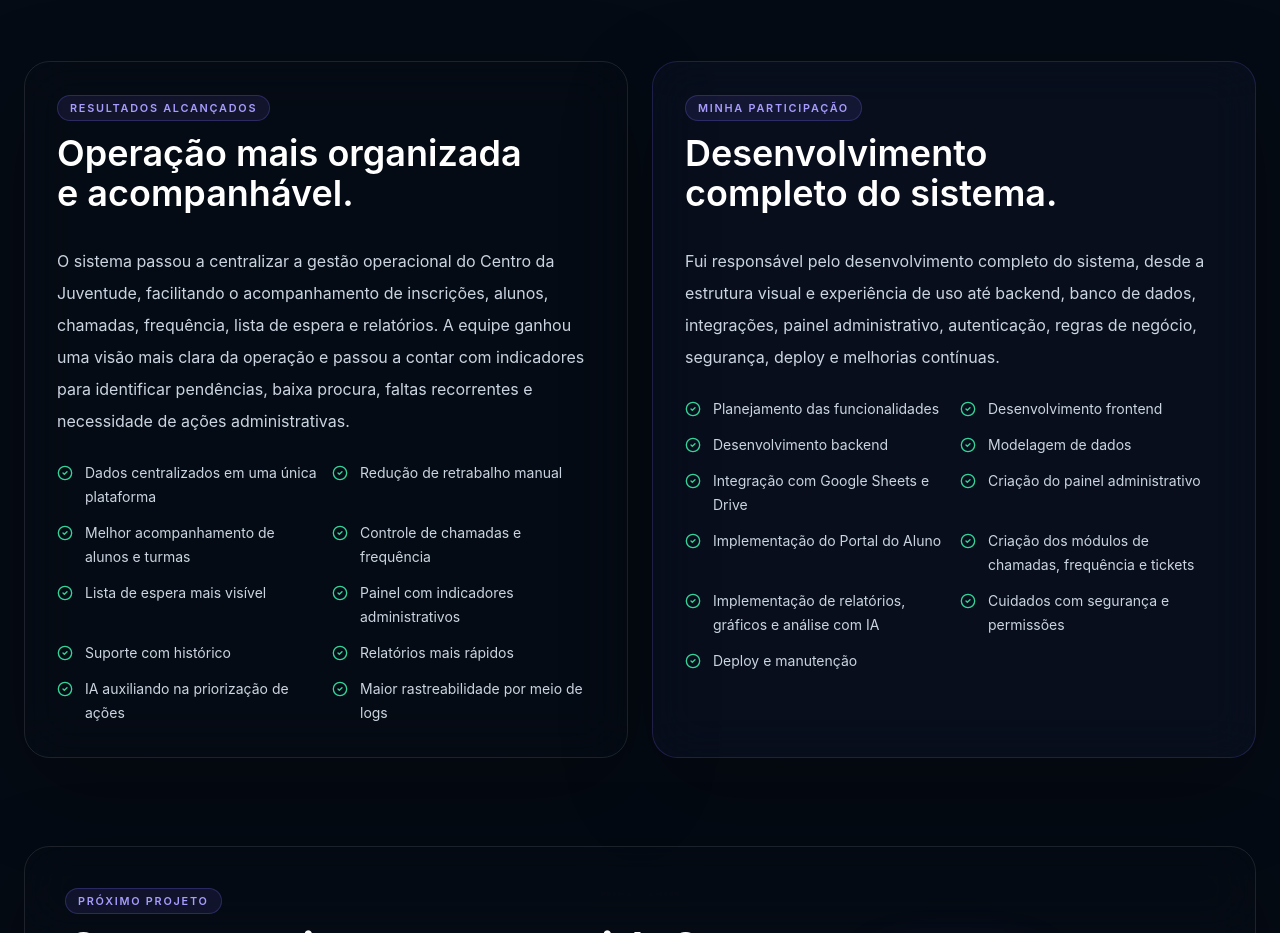
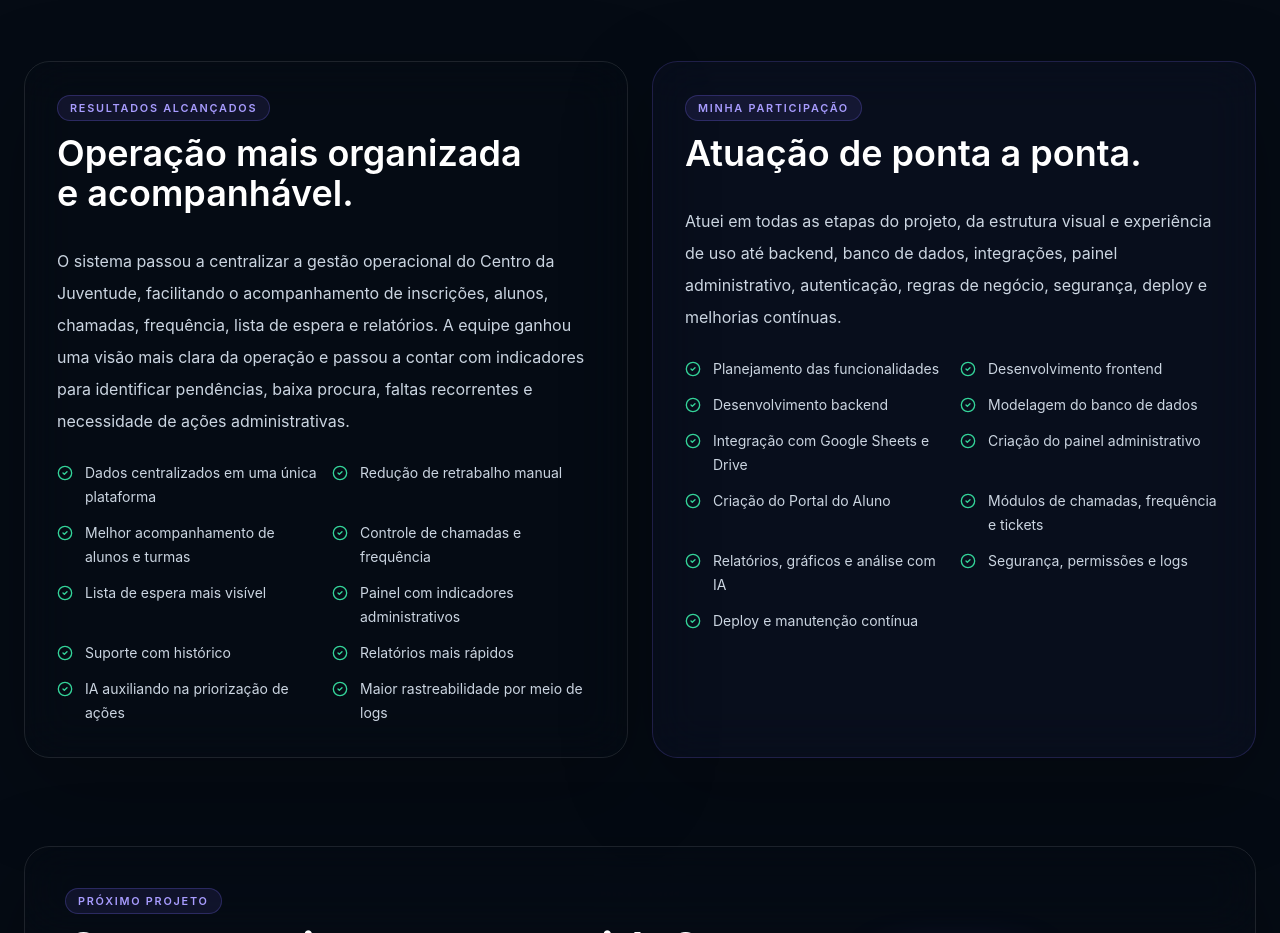
Before and after one commit to hamadvitor0-cell/Portfolio, a Next.js app: page /cases/centro-da-juventude in a window 1280 px wide. Shown: the part 9420-10353 px from the top of the page. Built offline with nearby package versions, Linux system fonts and the light colour scheme.

Commit message:
Refine CJ case participation copy

```diff
--- a/src/app/cases/centro-da-juventude/page.tsx
+++ b/src/app/cases/centro-da-juventude/page.tsx
@@ -324,14 +324,14 @@ const participation = [
   "Planejamento das funcionalidades",
   "Desenvolvimento frontend",
   "Desenvolvimento backend",
-  "Modelagem de dados",
+  "Modelagem do banco de dados",
   "Integração com Google Sheets e Drive",
   "Criação do painel administrativo",
-  "Implementação do Portal do Aluno",
-  "Criação dos módulos de chamadas, frequência e tickets",
-  "Implementação de relatórios, gráficos e análise com IA",
-  "Cuidados com segurança e permissões",
-  "Deploy e manutenção"
+  "Criação do Portal do Aluno",
+  "Módulos de chamadas, frequência e tickets",
+  "Relatórios, gráficos e análise com IA",
+  "Segurança, permissões e logs",
+  "Deploy e manutenção contínua"
 ];
 
 function Badge({ children }: { children: string }) {
@@ -683,10 +683,10 @@ export default function CentroDaJuventudeCasePage() {
           </article>
 
           <article className="rounded-[1.6rem] border border-[#7c6cff]/20 bg-[#7c6cff]/[0.035] p-6 shadow-[0_30px_90px_rgba(0,0,0,0.25)] backdrop-blur-xl sm:p-8">
-            <SectionHeader eyebrow="Minha participação" title="Desenvolvimento completo do sistema." />
+            <SectionHeader eyebrow="Minha participação" title="Atuação de ponta a ponta." />
             <p className="mb-6 text-base leading-8 text-slate-300">
-              Fui responsável pelo desenvolvimento completo do sistema, desde a estrutura visual e experiência de uso até backend, banco de
-              dados, integrações, painel administrativo, autenticação, regras de negócio, segurança, deploy e melhorias contínuas.
+              Atuei em todas as etapas do projeto, da estrutura visual e experiência de uso até backend, banco de dados, integrações,
+              painel administrativo, autenticação, regras de negócio, segurança, deploy e melhorias contínuas.
             </p>
             <CheckList items={participation} />
           </article>
```
